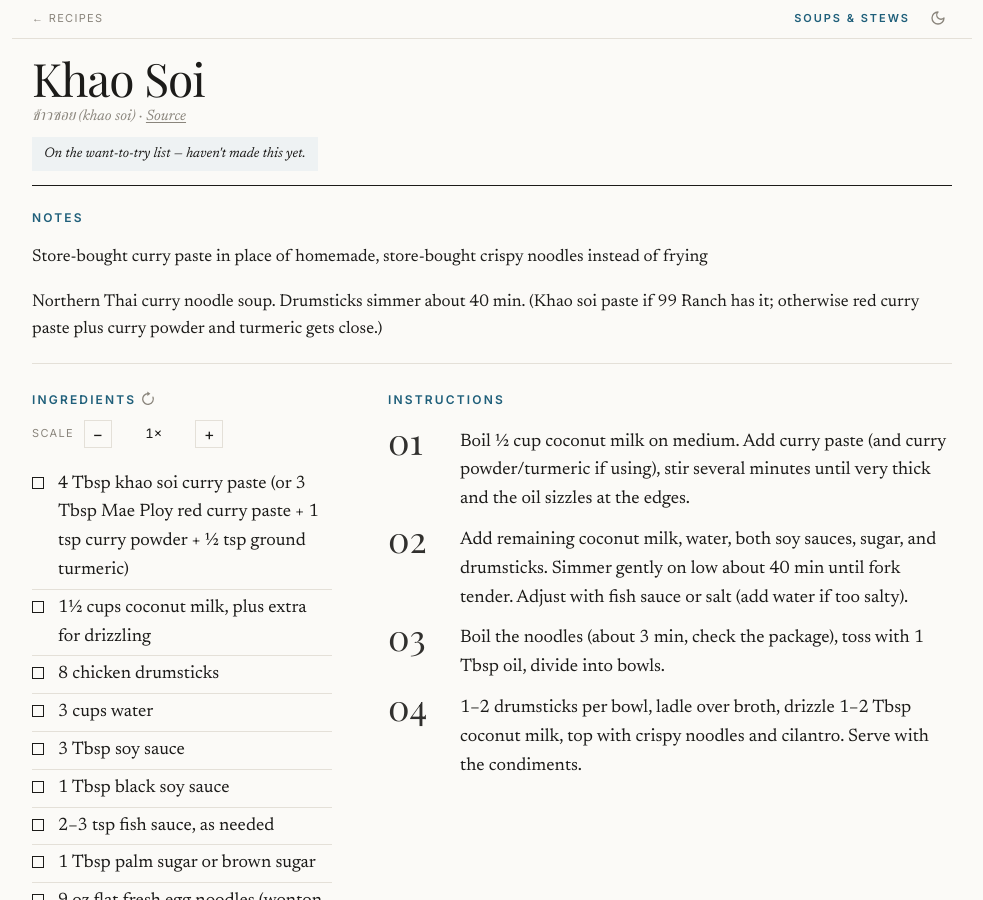
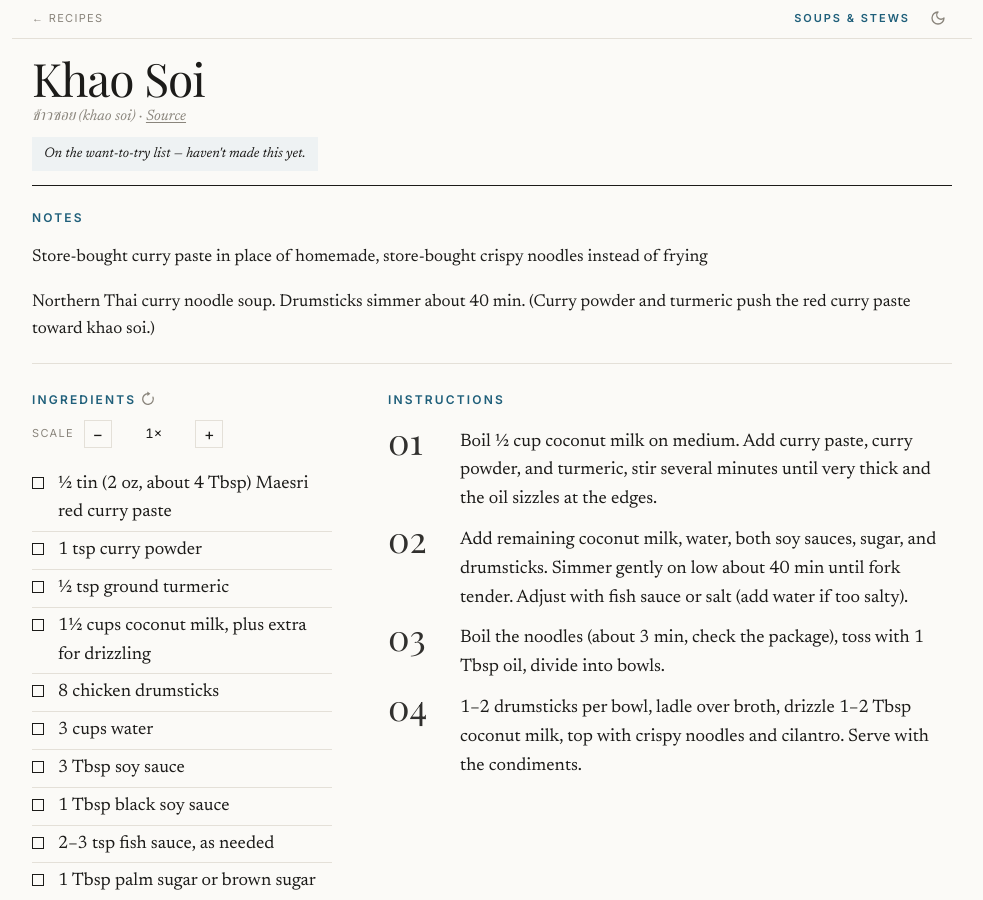
Before and after one commit to DarrenTsung/recipes, a Jekyll site: the page built from _recipes/khao_soi.md, in a window 1280 px wide and 900 px high. Shown: the whole window, without its empty margins (48-1031 px from the left). Built offline with Jekyll 4.4.1, drawn with Linux system fonts in a browser that asks for light colours; some web fonts are replaced.

Commit message:
recipes: use tinned curry paste in khao soi
Co-Authored-By: Claude Opus 5.5 <noreply@anthropic.com>
Claude-Session: https://claude.ai/code/session_016vH9kDNhhCqNNBKUWw2YxA

```diff
--- a/_recipes/khao_soi.md
+++ b/_recipes/khao_soi.md
@@ -9,11 +9,13 @@ Adapted from: <https://hot-thai-kitchen.com/kao-soi/> (store-bought curry paste
 
 ## Notes
 
-Northern Thai curry noodle soup. Drumsticks simmer about 40 min. (Khao soi paste if 99 Ranch has it; otherwise red curry paste plus curry powder and turmeric gets close.)
+Northern Thai curry noodle soup. Drumsticks simmer about 40 min. (Curry powder and turmeric push the red curry paste toward khao soi.)
 
 ## Ingredients:
 
-- 4 Tbsp khao soi curry paste (or 3 Tbsp Mae Ploy red curry paste + 1 tsp curry powder + ½ tsp ground turmeric)
+- ½ tin (2 oz, about 4 Tbsp) Maesri red curry paste
+- 1 tsp curry powder
+- ½ tsp ground turmeric
 - 1½ cups coconut milk, plus extra for drizzling
 - 8 chicken drumsticks
 - 3 cups water
@@ -34,7 +36,7 @@ Northern Thai curry noodle soup. Drumsticks simmer about 40 min. (Khao soi paste
 
 ## Instructions:
 
-1. Boil ½ cup coconut milk on medium. Add curry paste (and curry powder/turmeric if using), stir several minutes until very thick and the oil sizzles at the edges.
+1. Boil ½ cup coconut milk on medium. Add curry paste, curry powder, and turmeric, stir several minutes until very thick and the oil sizzles at the edges.
 2. Add remaining coconut milk, water, both soy sauces, sugar, and drumsticks. Simmer gently on low about 40 min until fork tender. Adjust with fish sauce or salt (add water if too salty).
 3. Boil the noodles (about 3 min, check the package), toss with 1 Tbsp oil, divide into bowls.
 4. 1–2 drumsticks per bowl, ladle over broth, drizzle 1–2 Tbsp coconut milk, top with crispy noodles and cilantro. Serve with the condiments.
```
